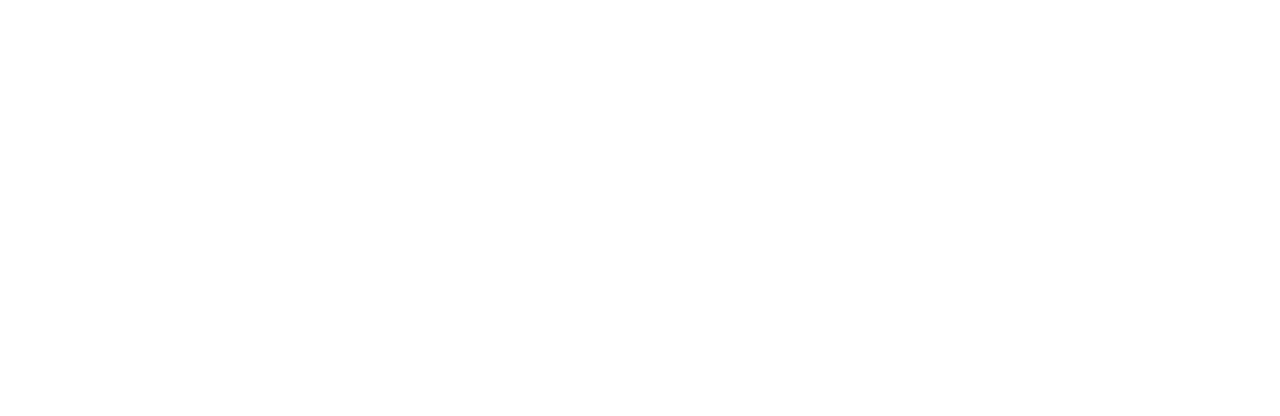
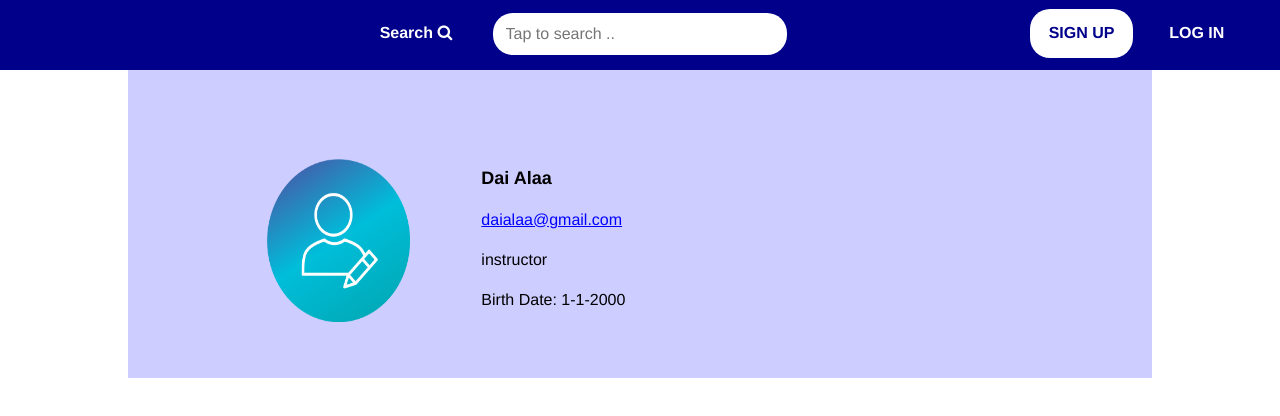
Before and after one commit to DaiAlaa/LMS-front-end, a Vue app: page /UserProfile in a window 1280 px wide. Shown: the top 416 px of the page. Built offline with nearby package versions, Linux system fonts and the light colour scheme.

Commit message:
add profile page

```diff
--- a/src/router/index.js
+++ b/src/router/index.js
@@ -3,13 +3,24 @@ import VueRouter from "vue-router";
 import Home from "../views/Home.vue";
 import SignUp from "../views/SignUp.vue";
 import LogIn from "../views/LogIn.vue";
+import UserProfile from "../views/UserProfile.vue";
+import main from "../views/main.vue";
 Vue.use(VueRouter);
 
 const routes = [
   {
     path: "/",
-    name: "Home",
-    component: Home,
+    component: main,
+    children: [
+      {
+        path: "",
+        component: Home,
+      },
+      {
+        path: "UserProfile",
+        component: UserProfile,
+      },
+    ]
   },
   {
     path: "/SignUp",
--- a/src/views/Home.vue
+++ b/src/views/Home.vue
@@ -1,6 +1,5 @@
 <template>
   <div class="home">
-    <NavBar/>
     <div class="container">
       <div class="row">
         <div class="col-sm-6">
@@ -72,13 +71,11 @@
 </style>
 <script>
 // @ is an alias to /src
-import NavBar from "@/components/NavBar.vue";
 import CourseCard from "@/components/CourseCard.vue";
 import { mapGetters } from "vuex";
 export default {
   name: "Home",
   components: {
-    NavBar,
     CourseCard
   },
   computed: {
--- /dev/null
+++ b/src/views/UserProfile.vue
@@ -0,0 +1,64 @@
+<template>
+    <div class="background">
+        <div class="container">
+            <div class="row">
+                <div class="col-sm-4">
+                    <img src="../assets/user.png" class="image"/>
+                </div>
+                <div class="col-sm-8">
+                    <p class="userName">Dai Alaa</p>
+                    <p class="mail">daialaa@gmail.com</p>
+                    <p class="type">instructor</p>
+                    <p class="birth">Birth Date:
+                        <span>1-1-2000</span>
+                    </p>
+                </div>
+            </div>
+        </div>
+    </div>
+</template>
+<style lang="scss" scoped>
+.background {
+ background-color: rgb(205, 205, 255);
+ width: 80%;
+ height: 100%;
+ margin-left: 10%;
+ padding-bottom: 50px;
+}
+.userName{
+  color: black;
+  font-size: 18px;
+  font-weight: bold;
+  text-align: left;
+  margin-top: 25%;
+
+}
+.mail {
+  color: blue;
+  font-size: 16px;
+  text-align: left;
+  text-decoration: underline;
+}
+.type {
+  color: black;
+  font-size: 16px;
+  text-align: left;
+}
+.birth {
+  color: black;
+  font-size: 16px;
+  text-align: left;
+}
+.image{
+  width: 45%;
+  height: 50%;
+  float: right;
+  margin-top: 50%;
+  margin-right: 15%;
+}
+</style>
+<script>
+export default {
+
+}
+</script>
--- /dev/null
+++ b/src/views/main.vue
@@ -0,0 +1,15 @@
+<template>
+    <div>
+        <NavBar/>
+        <router-view class="child"></router-view>
+    </div>
+</template>
+<script>
+import NavBar from "@/components/NavBar.vue";
+export default {
+  name: "main",
+  components: {
+    NavBar,
+  },
+}
+</script>
```
Also changed, not shown: src/assets/user.png (added).
